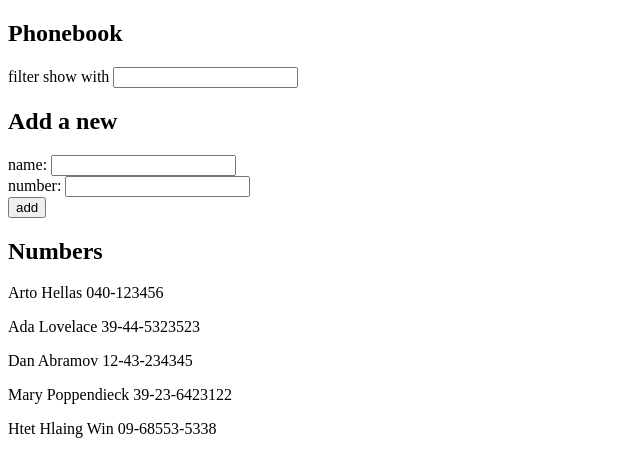
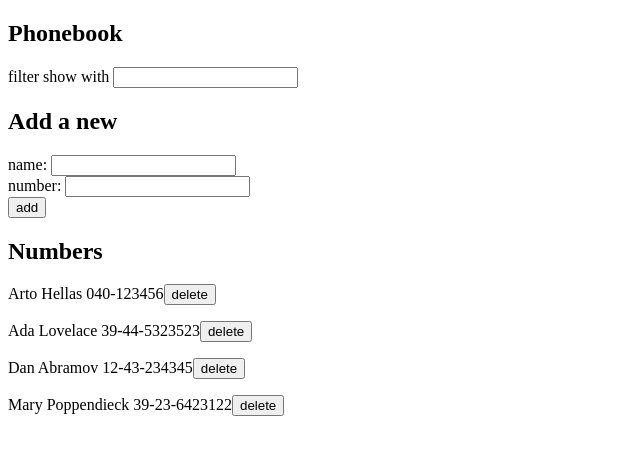
Before and after one commit to htet-29/full_stack_open, a React (Vite) app in the folder part2/phonebook/: page / in a window 1280 px wide. Shown: the top 476 px of the page, without its empty margins (0-640 px from the left). Built offline with nearby package versions, Linux system fonts and the light colour scheme; data requests are answered from the project's data file.

Commit message:
Exercise 2.14

```diff
--- a/part2/phonebook/db.json
+++ b/part2/phonebook/db.json
@@ -19,11 +19,6 @@
       "name": "Mary Poppendieck",
       "number": "39-23-6423122",
       "id": "4"
-    },
-    {
-      "id": 5,
-      "name": "Htet Hlaing Win",
-      "number": "09-68553-5338"
     }
   ]
 }
--- a/part2/phonebook/src/App.jsx
+++ b/part2/phonebook/src/App.jsx
@@ -11,39 +11,23 @@ const App = () => {
     const [filterWord, setFilterWord] = useState("");
 
     const hook = () => {
-        console.log('effect');
         phoneBookService
             .getAll()
             .then(initialPersons => {
-                console.log('promise fullfilled');
                 setPersons(initialPersons);
             });
     };
 
     useEffect(hook, []);
 
-    console.log('render', persons.length, 'persons');
-
     const filterPersons = persons.filter(person => person.name.toLowerCase().includes(filterWord));
-
-    const handleNameChange = (event) => {
-        setNewName(event.target.value);
-    };
-
-    const handleNumberChange = (event) => {
-        setPhNumber(event.target.value);
-    };
-
-    const handleFilterChange = (event) => {
-        setFilterWord(event.target.value);
-    }
 
     const addName = (event) => {
         event.preventDefault();
         const newPerson = {
             name: newName,
             number: phNumber,
-            id: persons.length + 1,
+            id: String(persons.length + 1),
         };
 
         const isTaken = persons.some((person) => person.name === newPerson.name);
@@ -61,6 +45,27 @@ const App = () => {
             })
     };
 
+    const handleDeleteOf = (id) => {
+        const person = persons.find(p => p.id === id);
+
+        if (window.confirm(`Delete ${person.name}?`)) {
+            phoneBookService.deletePerson(id)
+            setPersons(persons.filter(p => p.id !== id));
+        }
+    }
+
+    const handleNameChange = (event) => {
+        setNewName(event.target.value);
+    };
+
+    const handleNumberChange = (event) => {
+        setPhNumber(event.target.value);
+    };
+
+    const handleFilterChange = (event) => {
+        setFilterWord(event.target.value);
+    }
+
     return (
         <div>
             <h2>Phonebook</h2>
@@ -70,7 +75,7 @@ const App = () => {
                 handleNumberChange={handleNumberChange} phNumber={phNumber}
             />
             <h2>Numbers</h2>
-            <Persons filterPersons={filterPersons}/>
+            <Persons filterPersons={filterPersons} handleDelete={handleDeleteOf}/>
         </div>
     );
 };
--- a/part2/phonebook/src/components/Persons.jsx
+++ b/part2/phonebook/src/components/Persons.jsx
@@ -1,8 +1,11 @@
-const Persons = ({filterPersons}) => {
+const Persons = ({filterPersons, handleDelete}) => {
     return (
         <div>
             {filterPersons.map(person => (
-                <p key={person.id}>{person.name} {person.number}</p>
+                <p key={person.id}>
+                    {person.name} {person.number}
+                    <button onClick={() => handleDelete(person.id)}>delete</button>
+                </p>
             ))}
         </div>
     );
--- a/part2/phonebook/src/services/phoneBook.js
+++ b/part2/phonebook/src/services/phoneBook.js
@@ -12,4 +12,6 @@ const create = (newObj) => {
     return request.then(response => response.data);
 }
 
-export default { getAll, create };
+const deletePerson = (id) => axios.delete(`${baseURL}/${id}`);
+
+export default { getAll, create, deletePerson };
```
